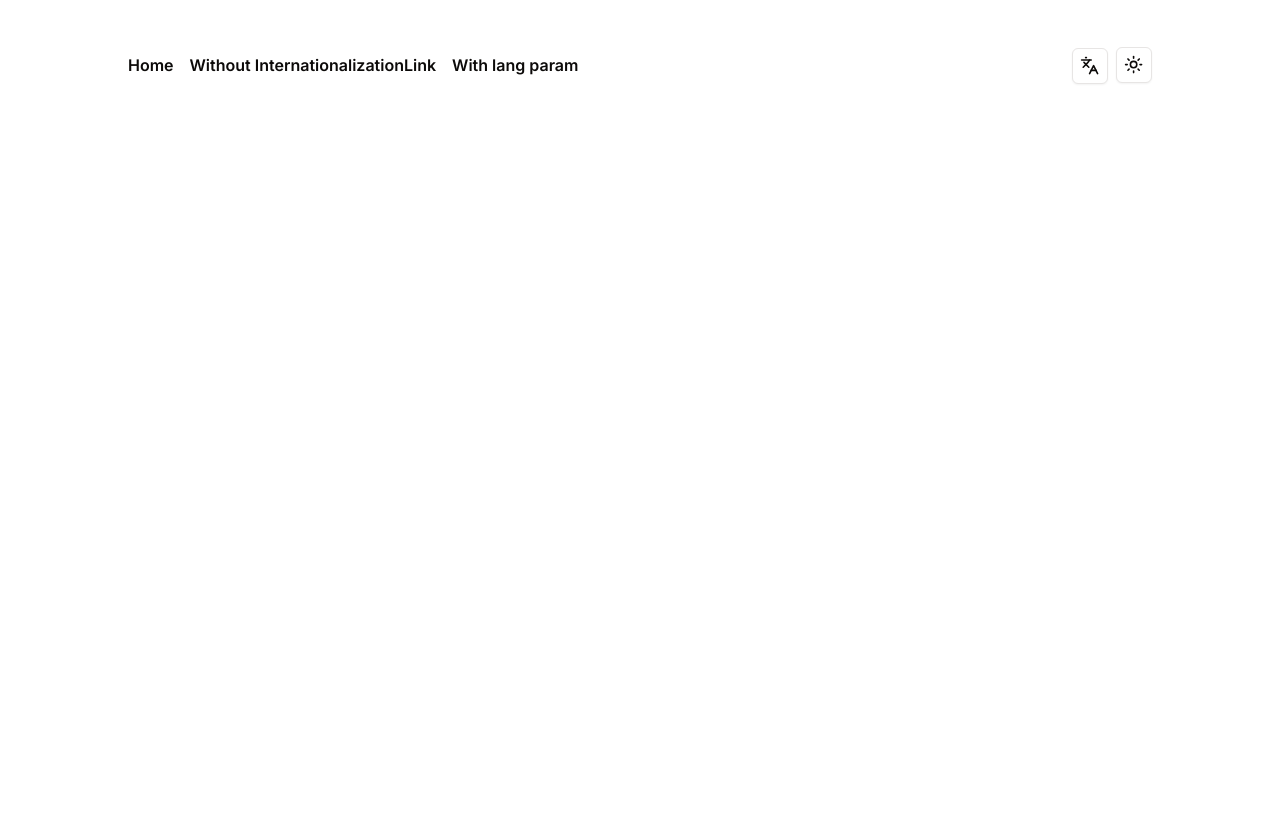
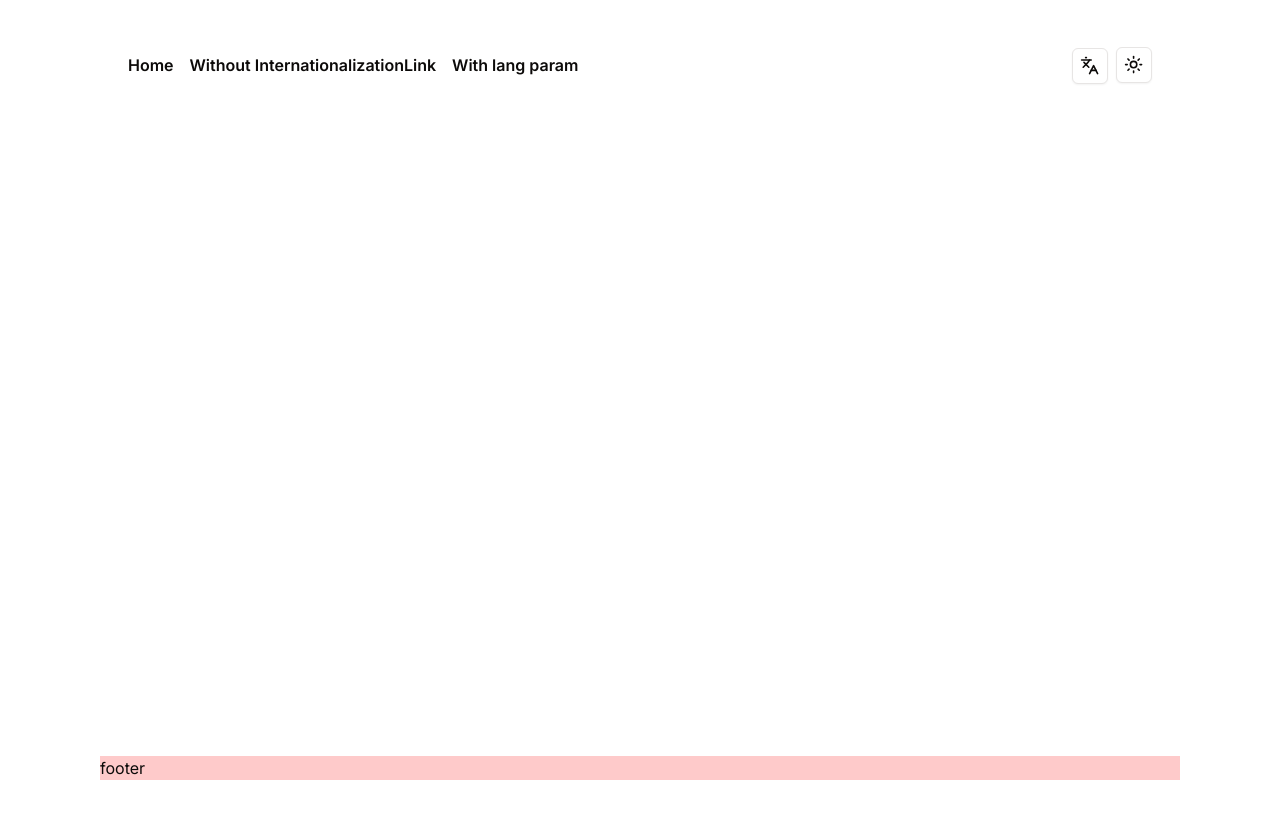
Before and after one commit to Nahuelluca20/next-internationalization-example, a Next.js app: page /en/ in a window 1280 px wide. Shown: the top 818 px of the page. Built offline with nearby package versions, Linux system fonts and the light colour scheme.

Commit message:
Add Footer component and update layout styles

```diff
--- a/app/[lang]/layout.tsx
+++ b/app/[lang]/layout.tsx
@@ -4,9 +4,10 @@ import { Inter as FontSans } from "next/font/google";
 import "./globals.css";
 import { cn } from "@/lib/utils";
 import Header from "@/components/header";
+import Footer from "@/components/footer";
 
 export const metadata: Metadata = {
-  title: "Create Next App",
+  title: "Next Internationalization App",
   description: "Generated by create next app",
 };
 
@@ -24,7 +25,7 @@ export default function RootLayout({
     <html lang="en">
       <body
         className={cn(
-          "min-h-screen bg-background font-sans antialiased",
+          "max-h-screen bg-background font-sans antialiased",
           fontSans.variable
         )}
       >
@@ -35,7 +36,8 @@ export default function RootLayout({
           disableTransitionOnChange
         >
           <Header />
-          {children}
+          <div className="max-w-[1024px] mx-auto mt-10">{children}</div>
+          <Footer />
         </ThemeProvider>
       </body>
     </html>
--- a/app/[lang]/page.tsx
+++ b/app/[lang]/page.tsx
@@ -1,5 +1,3 @@
 export default function Home() {
-  return (
-    <main className="flex min-h-screen flex-col items-center justify-between p-24"></main>
-  );
+  return <main className=""></main>;
 }
--- /dev/null
+++ b/components/footer.tsx
@@ -0,0 +1,7 @@
+export default function Footer() {
+  return (
+    <div className="fixed bottom-0  py-5 w-full">
+      <footer className="mx-auto max-w-[1080px] bg-red-200 ">footer</footer>
+    </div>
+  );
+}
```
